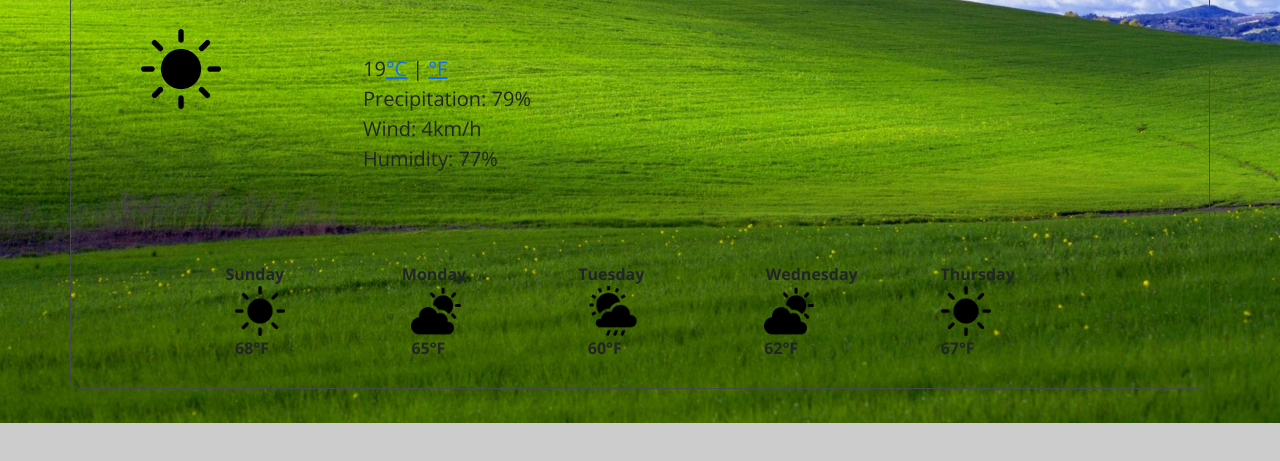
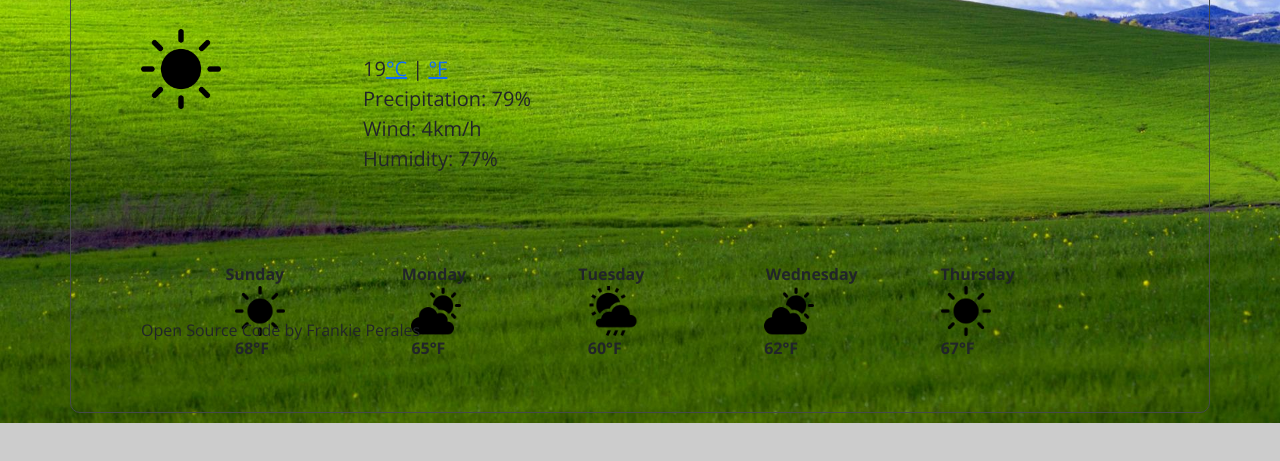
Before and after one commit to frankieperales/shecode-weather-app, a plain HTML site: page index.html in a window 1280 px wide. Shown: the part 297-758 px from the top of the page. Drawn offline with nearby package versions, Linux system fonts and the light colour scheme.

Commit message:
Added open source code at bottom

```diff
--- a/index.html
+++ b/index.html
@@ -125,6 +125,7 @@
         </div>
       </div>
     </body>
+      Open Source Code by Frankie Perales
   </head>
   <script src="index.js"></script>
 </html>
```
